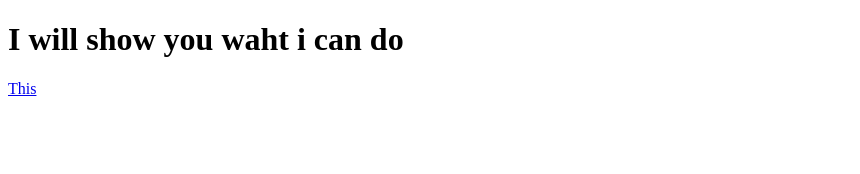
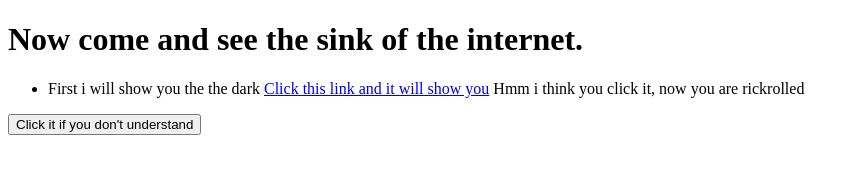
Before and after one commit to justDungg/The-First-Of-All, a plain HTML site: page index.html in a window 1280 px wide. Shown: the whole page, without its empty margins (0-860 px from the left). Drawn offline with Linux system fonts and the light colour scheme.

Commit message:
second try upload to github

```diff
--- a/index.html
+++ b/index.html
@@ -3,15 +3,24 @@
 <head>
     <meta charset="UTF-8">
     <meta name="viewport" content="width=device-width, initial-scale=1.0">
-    <title>My first type</title>
+    <title>The web</title>
 </head>
 <script>
 
-  alert("Hey you i talking with you")
+  alert("You are go into the dark web")
 </script>
 <body>
-    <h1>I will show you waht i can do</h1>
+    <h1>Now come and see the sink of the internet.</h1>
+      <ul>
+        <li>
+          First i will show you the the dark
+        <a href="https://youtu.be/dQw4w9WgXcQ">Click this link and it will show you</a>
+        Hmm i think you click it, now you are rickrolled
+        </li>
+        </ul>
+<p id="demo" style="display:none">You was rickrolled :D</p>
 
-    <a href="https://github.com/justDungg">This</a>
+<button onclick="document.getElementById('demo').style.display'block'
+">Click it if you don't understand</button>
 </body>
 </html>
```
